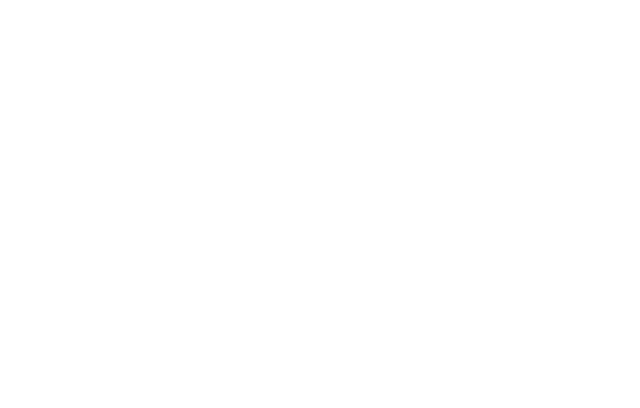
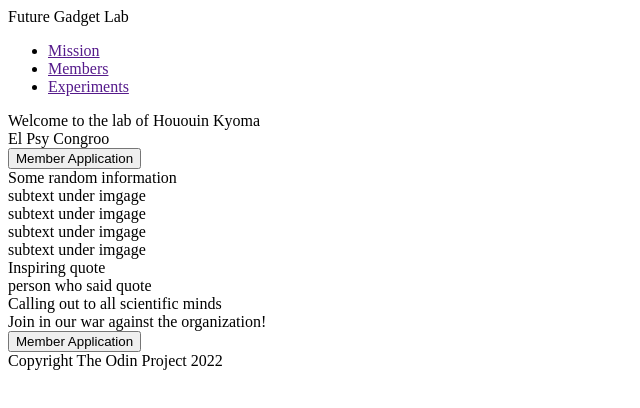
Before and after one commit to rlaw28/landing-page, a plain HTML site: page index.html in a window 1280 px wide. Shown: the whole page, without its empty margins (0-640 px from the left). Drawn offline with Linux system fonts and the light colour scheme.

Commit message:
Update index.html

```diff
--- a/index.html
+++ b/index.html
@@ -7,6 +7,45 @@
     <title>Future Gadget Labratory</title>
 </head>
 <body>
+    <div class="header">
+       <div class="logo">
+        Future Gadget Lab
+       </div>
+       <ul class="links">
+        <li><a href="">Mission</a></li>
+        <li><a href="">Members</a></li>
+        <li><a href="">Experiments</a></li>
+       </ul>
+    </div>
+    <div class="container-1">
+        <div>Welcome to the lab of Hououin Kyoma</div>
+        <div>El Psy Congroo</div>
+        <button>Member Application</button>
+        <img src="">
+    </div>
+    <div class="container-2">
+      <div>Some random information</div>
+        <div class="content">
+          <div>subtext under imgage</div>
+            <div>subtext under imgage</div>
+              <div>subtext under imgage</div>
+                <div>subtext under imgage</div>
+        </div>
+    </div>
+    <div class="container-3">
+        <div>Inspiring quote</div>
+        <div>person who said quote</div>
+    </div>
+    <div class="container-4">
+        <div class="sub-container">
+            <div>Calling out to all scientific minds</div>
+            <div>Join in our war against the organization!</div>
+            <button>Member Application</button>
+        </div>
+    </div>
+    <div class="footer">
+        Copyright The Odin Project 2022
+    </div>
 
 </body>
 </html>
```
